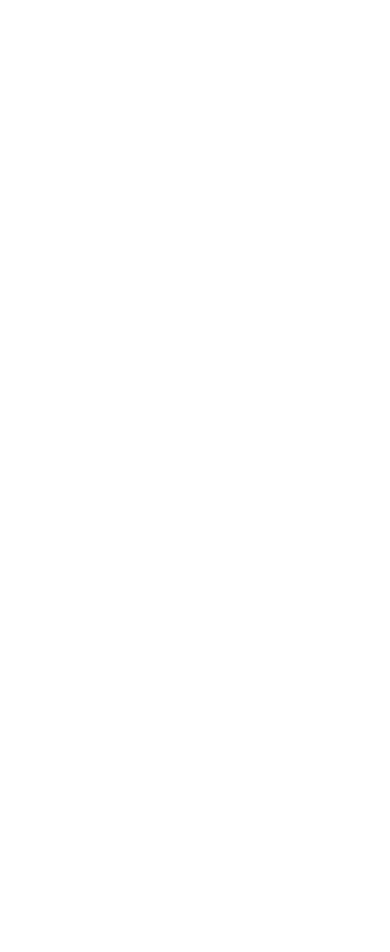
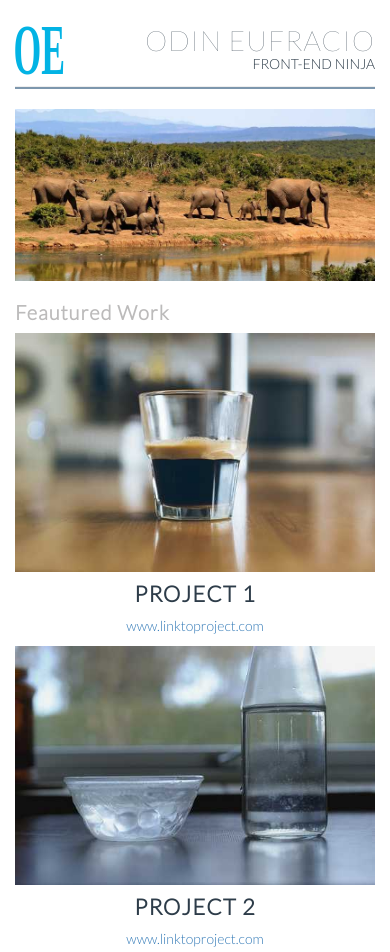
Before and after one commit to oeufracio/protafolio, a plain HTML site: page index.html in a window 390 px wide. Shown: the top 952 px of the page. Before the commit the page ends 844 px from the top, so only its background shows below. Drawn offline with nearby package versions, Linux system fonts and the light colour scheme.

Commit message:
First draft for mobile

```diff
--- a/css/style.css
+++ b/css/style.css
@@ -0,0 +1,70 @@
+* {
+    -webkit-box-sizing: border-box;
+    -moz-box-sizing: border-box;
+    -ms-box-sizing: border-box;
+    box-sizing: border-box;
+}
+
+
+/****** GENERAL *****/
+body {
+    font-family: 'Lato', sans-serif;
+    color: #2d3c49;
+    font-weight: 300;
+}
+
+header {
+    margin-top: 20px;
+}
+
+
+/****** TEXT *****/
+.text-thin {
+    font-weight: 100;
+}
+
+.text-muted {
+    color: #bcbbbb;
+}
+
+.header-title {
+    font-size: 28px;
+    margin: 5px 0px 0px 0px;
+    letter-spacing: 1px;
+}
+
+.header-subtitle {
+    font-size: 14px;
+    margin: 0px 0px 5px 0px;
+}
+
+.featured-title {
+    font-size: 20px;
+    letter-spacing: 1px;
+    font-weight: bold;
+}
+
+.project-title {
+    font-size: 22px;
+    letter-spacing: 1px;
+    font-weight: bold;
+}
+
+.project-link {
+        font-size: 14px;
+    }
+
+
+/****** IMAGES *****/
+.header-img {
+    width: 55px;
+    height: 55px;
+}
+
+
+.ruler {
+    color: #7d97ad;
+    background-color: #7d97ad;
+    height: 2px;
+    margin-top: 10px;
+}
--- a/index.html
+++ b/index.html
@@ -12,6 +12,91 @@
 
     <body>
 
+        <div class="container">
+
+            <header>
+                <div class="row">
+                    <div class="col-xs-4">
+                        <img class="header-img" src="./img/logo2.svg" alt="Logo">
+                    </div>
+                    <div class="col-xs-8 text-right text-uppercase">
+                        <h1 class="text-thin header-title">Odin Eufracio</h1>
+                        <h4 class="header-subtitle">Front-End Ninja</h4>
+                    </div>
+                </div>
+
+                <div class="row">
+                    <div class="col-xs-12">
+                        <hr class="ruler">
+                    </div>
+                </div>
+            </header>
+
+
+
+            <section>
+                <div class="row">
+                    <div class="col-xs-12">
+                        <img class="img-responsive" src="./img/main1-xs.jpg" alt="Main image 1">
+                    </div>
+                </div>
+            </section>
+
+
+            <main>
+                <div class="row">
+                    <div class="col-xs-12">
+                        <h2 class="text-muted featured-title">Feautured Work</h2>
+                    </div>
+                </div>
+
+                <div class="row text-center">
+                    <!-- Project 1 -->
+                    <div class="col-xs-12">
+                        <img class="img-responsive" src="./img/project1-xs.jpg" alt="Project 1">
+                        <h4 class="text-uppercase project-title">Project 1</h4>
+                        <p class="project-link"><a href="#">www.linktoproject.com</a></p>
+                    </div>
+
+                    <!-- Project 2 -->
+                    <div class="col-xs-12">
+                        <img class="img-responsive" src="./img/project2-xs.jpg" alt="Project 2">
+                        <h4 class="text-uppercase project-title">Project 2</h4>
+                        <p class="project-link"><a href="#">www.linktoproject.com</a></p>
+                    </div>
+
+                    <!-- Project 3 -->
+                    <div class="col-xs-12">
+                        <img class="img-responsive" src="./img/project3-xs.jpg" alt="Project 3">
+                        <h4 class="text-uppercase project-title">Project 3</h4>
+                        <p class="project-link"><a href="#">www.linktoproject.com</a></p>
+                    </div>
+
+                    <!-- Project 4 -->
+                    <div class="col-xs-12">
+                        <img class="img-responsive" src="./img/project4-xs.jpg" alt="Project 4">
+                        <h4 class="text-uppercase project-title">Project 4</h4>
+                        <p class="project-link"><a href="#">www.linktoproject.com</a></p>
+                    </div>
+
+                    <!-- Project 5 -->
+                    <div class="col-xs-12">
+                        <img class="img-responsive" src="./img/project5-xs.jpg" alt="Project 5">
+                        <h4 class="text-uppercase project-title">Project 5</h4>
+                        <p class="project-link"><a href="#">www.linktoproject.com</a></p>
+                    </div>
+
+                    <!-- Project 6 -->
+                    <div class="col-xs-12">
+                        <img class="img-responsive" src="./img/project6-xs.jpg" alt="Project 6">
+                        <h4 class="text-uppercase project-title">Project 6</h4>
+                        <p class="project-link"><a href="#">www.linktoproject.com</a></p>
+                    </div>
+                </div> <!-- end row projects -->
+            </main>
+
+        </div> <!-- end container -->
+
         <script src="https://ajax.googleapis.com/ajax/libs/jquery/3.1.1/jquery.min.js"></script>
         <script src="./js/bootstrap.min.js"></script>
     </body>
```
